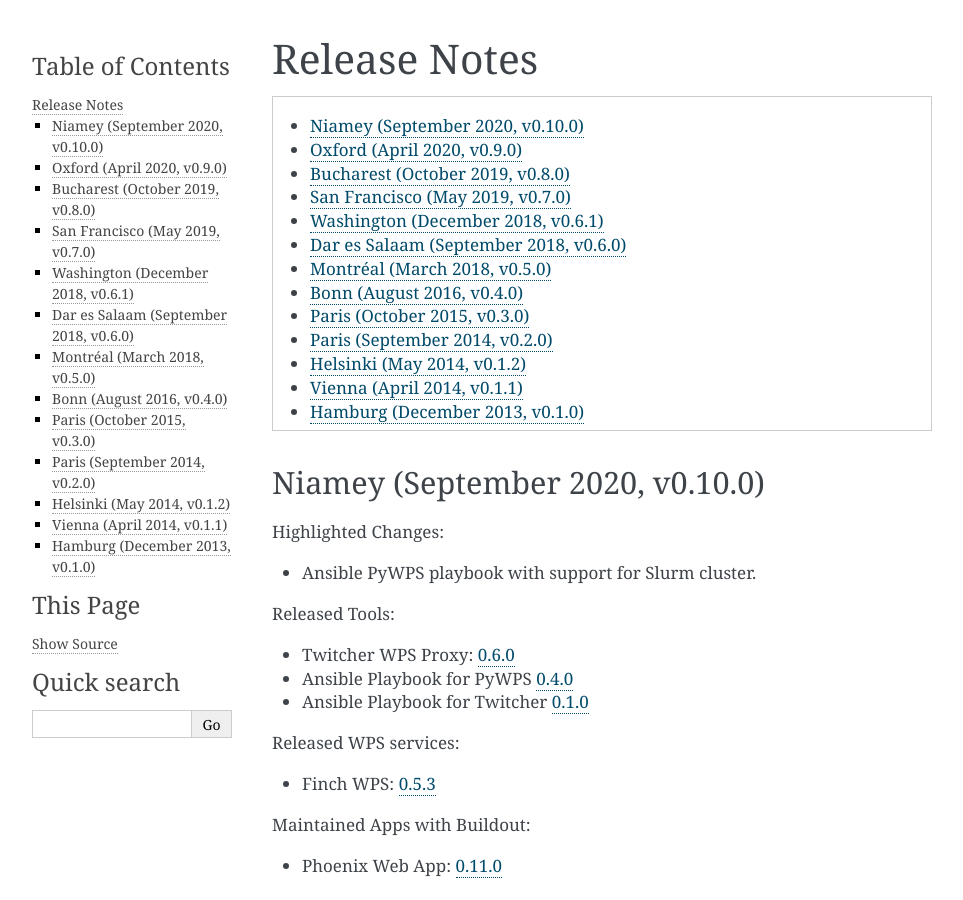
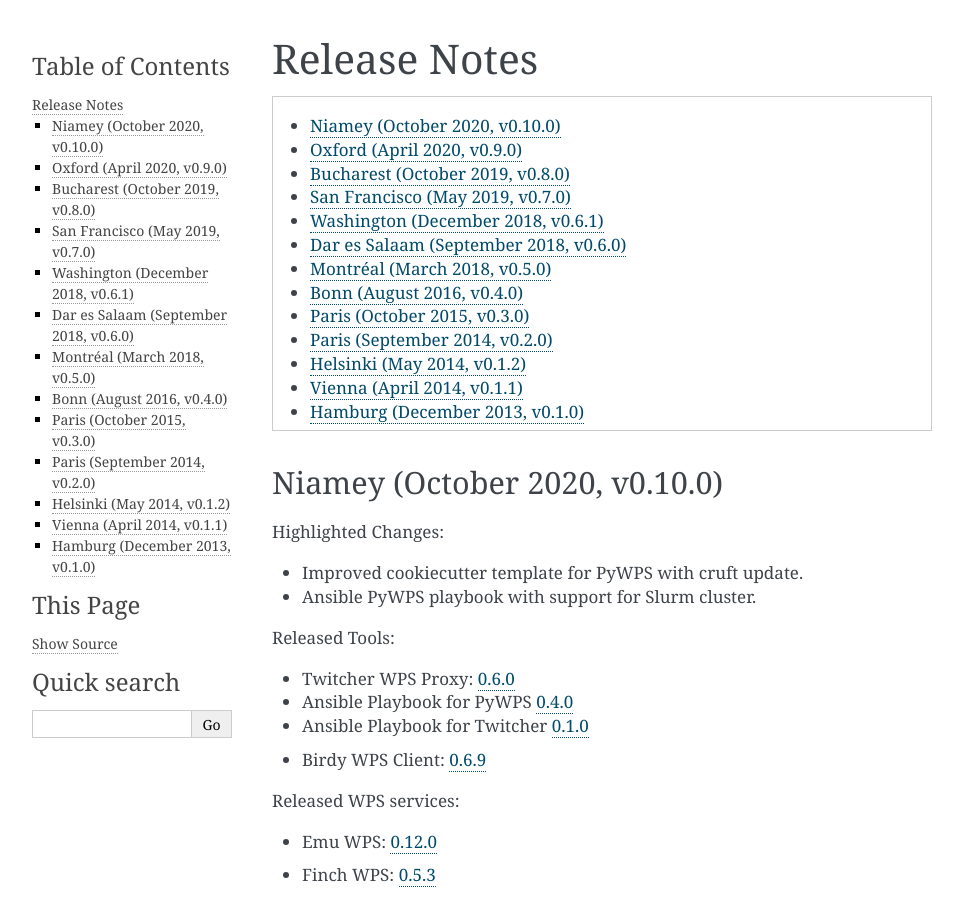
Before and after one commit to bird-house/birdhouse-docs, a Sphinx documentation site: the page built from docs/source/release_notes.rst, in a window 1280 px wide and 900 px high. Shown: the whole window, without its empty margins (148-1111 px from the left). Built offline with Sphinx 7.4.7, drawn with Linux system fonts in a browser that asks for light colours; pages that are not in the unit, such as notebooks, are missing from menus.

Commit message:
update birdy, emu

```diff
--- a/docs/source/release_notes.rst
+++ b/docs/source/release_notes.rst
@@ -10,11 +10,12 @@
    :backlinks: none
 
 
-Niamey (September 2020, v0.10.0)
-================================
+Niamey (October 2020, v0.10.0)
+==============================
 
 Highlighted Changes:
 
+* Improved cookiecutter template for PyWPS with cruft update.
 * Ansible PyWPS playbook with support for Slurm cluster.
 
 Released Tools:
@@ -23,11 +24,11 @@
 * Ansible Playbook for PyWPS `0.4.0 <https://github.com/bird-house/ansible-wps-playbook/releases/tag/v0.4.0>`_
 * Ansible Playbook for Twitcher `0.1.0 <https://github.com/bird-house/ansible-twitcher-playbook/releases/tag/v0.1.0>`_
 .. * Cookiecutter Template for PyWPS `0.4.2 <https://github.com/bird-house/cookiecutter-birdhouse/releases/tag/v0.4.2>`_
-.. * Birdy WPS Client: `0.6.9 <https://github.com/bird-house/birdy/releases/tag/v0.6.9>`_
+* Birdy WPS Client: `0.6.9 <https://github.com/bird-house/birdy/releases/tag/v0.6.9>`_
 
 Released WPS services:
 
-.. * Emu WPS: `0.11.1 <https://github.com/bird-house/emu/releases/tag/v0.11.1>`_
+* Emu WPS: `0.12.0 <https://github.com/bird-house/emu/releases/tag/v0.12.0>`_
 .. * FlyingPigeon WPS: `1.5.1 <https://github.com/bird-house/flyingpigeon/releases/tag/v1.5.1>`_
 * Finch WPS: `0.5.3 <https://github.com/bird-house/finch/releases/tag/v0.5.3>`_
 .. * Hummingbird WPS: `0.9.0 <https://github.com/bird-house/hummingbird/releases/tag/v0.9.0>`_
```
